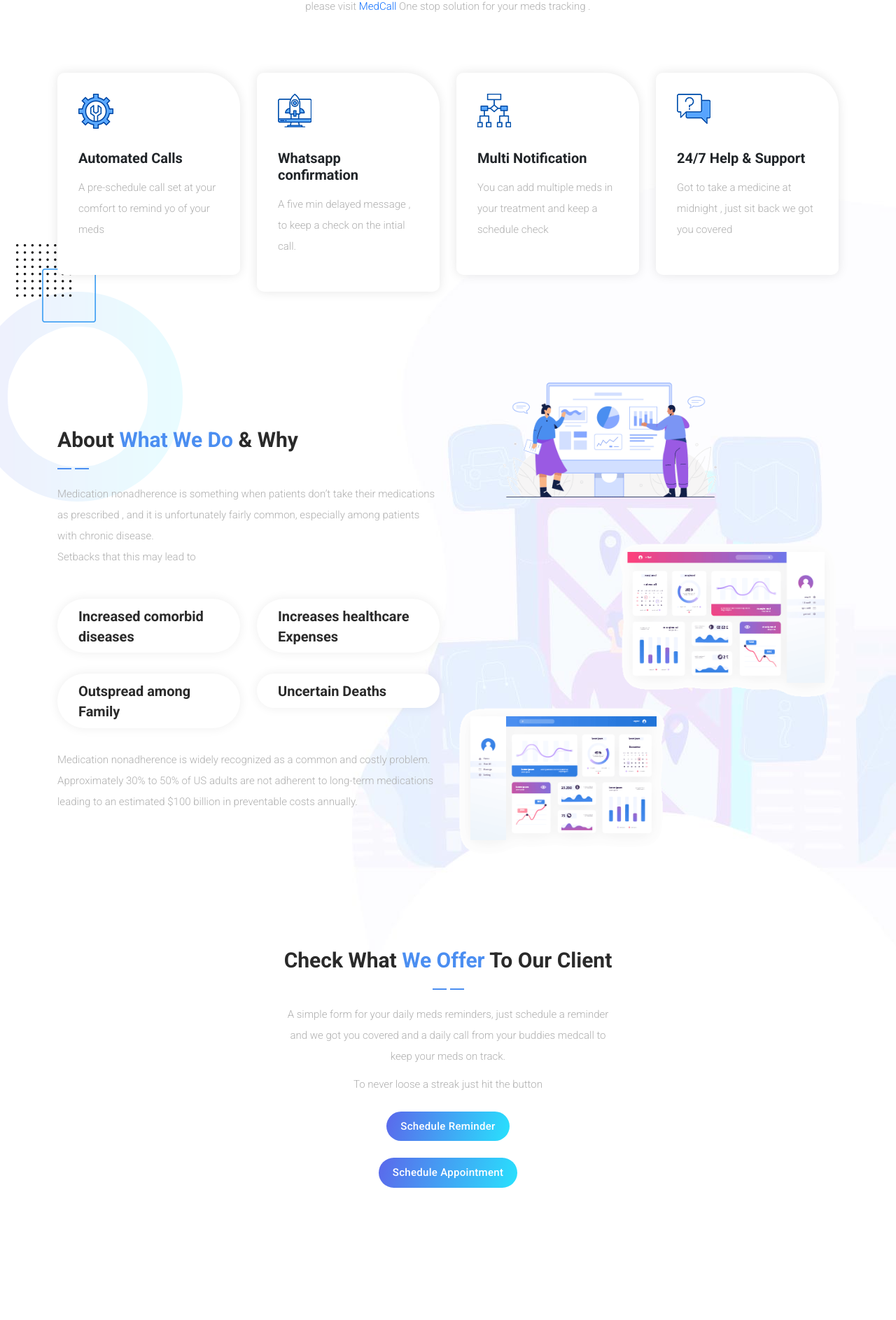
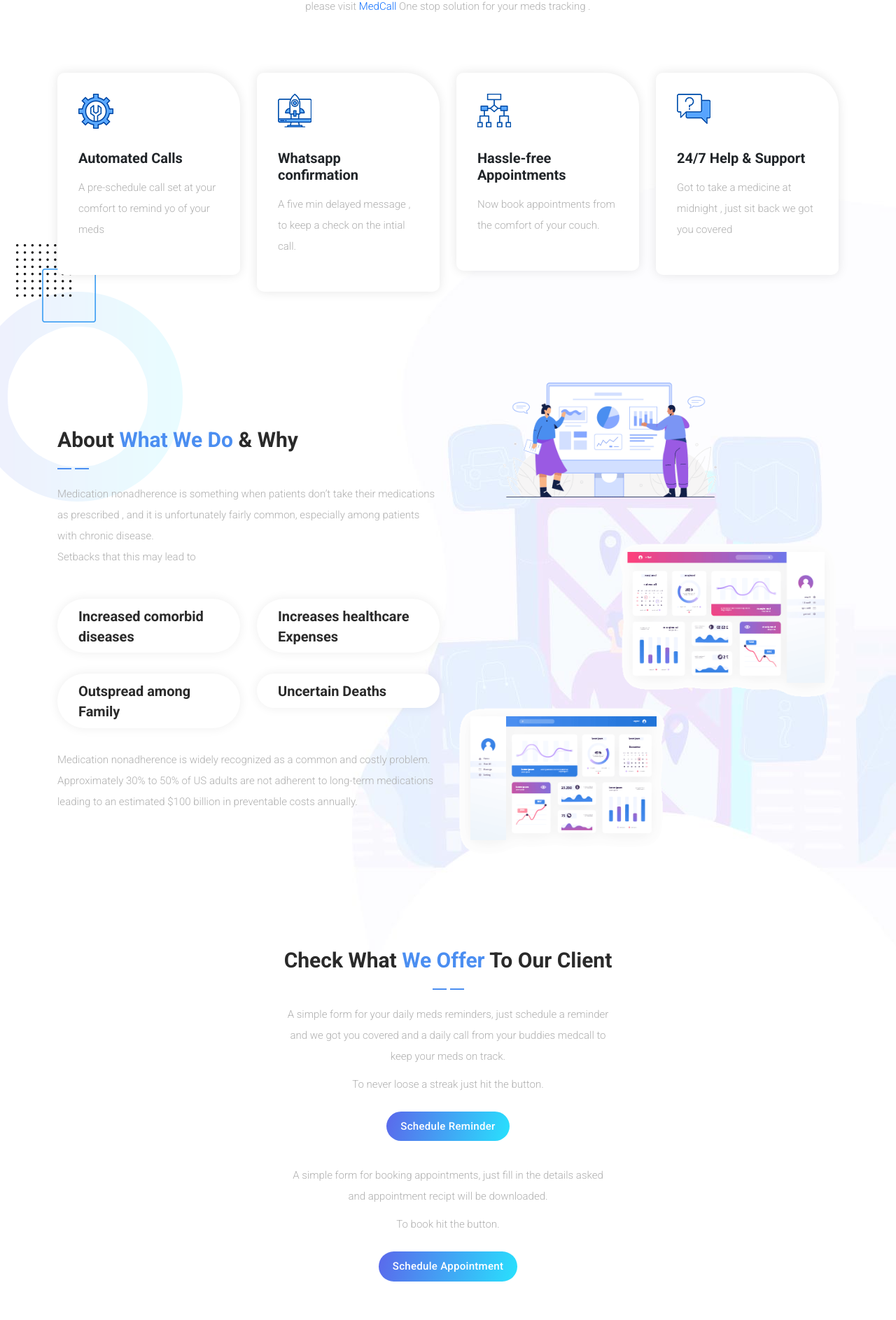
Before and after one commit to shivaamm/Bytecoders-Stratethon, a Flask app: page /welcome in a window 1280 px wide. Shown: the part 1079-2966 px from the top of the page at 70% size. Run offline with Flask 2, Linux system fonts and the light colour scheme; some libraries are stand-ins or nearby versions.

Commit message:
logo-resolved

```diff
--- a/templates/appointment.html
+++ b/templates/appointment.html
@@ -4,7 +4,8 @@
     <meta charset="utf-8">
     <meta http-equiv="X-UA-Compatible" content="IE=edge">
     <meta name="viewport" content="width=device-width, initial-scale=1">
-    <title>Optum Hack</title>
+    <title>MedCall</title>
+    <link rel="icon" href="../static/images/logo.jpeg" type="image">
     <link rel="stylesheet" href="../static/css/form.css">
     <link rel="stylesheet" href="https://maxcdn.bootstrapcdn.com/bootstrap/4.5.2/css/bootstrap.min.css">
     <script src="https://cdn.jsdelivr.net/npm/bootstrap@5.1.3/dist/js/bootstrap.bundle.min.js" integrity="sha384-ka7Sk0Gln4gmtz2MlQnikT1wXgYsOg+OMhuP+IlRH9sENBO0LRn5q+8nbTov4+1p" crossorigin="anonymous"></script>
--- a/templates/form.html
+++ b/templates/form.html
@@ -4,7 +4,8 @@
     <meta charset="utf-8">
     <meta http-equiv="X-UA-Compatible" content="IE=edge">
     <meta name="viewport" content="width=device-width, initial-scale=1">
-    <title>Optum Hack</title>
+    <title>MedCall</title>
+    <link rel="icon" href="../static/images/logo.jpeg" type="image">
     <link rel="stylesheet" href="../static/css/form.css">
     <link rel="stylesheet" href="https://maxcdn.bootstrapcdn.com/bootstrap/4.5.2/css/bootstrap.min.css">
     <script src="https://cdn.jsdelivr.net/npm/bootstrap@5.1.3/dist/js/bootstrap.bundle.min.js" integrity="sha384-ka7Sk0Gln4gmtz2MlQnikT1wXgYsOg+OMhuP+IlRH9sENBO0LRn5q+8nbTov4+1p" crossorigin="anonymous"></script>
--- a/templates/index.html
+++ b/templates/index.html
@@ -1,8 +1,6 @@
 <!DOCTYPE html>
 <html lang="en">
-
   <head>
-
     <meta charset="UTF-8">
     <meta name="viewport" content="width=device-width, initial-scale=1, shrink-to-fit=no">
     <meta name="description" content="">
@@ -10,7 +8,7 @@
     <link rel="preconnect" href="https://fonts.googleapis.com">
     <link rel="preconnect" href="https://fonts.gstatic.com" crossorigin>
     <link href="https://fonts.googleapis.com/css2?family=Roboto:wght@100;300;400;500;700;900&display=swap" rel="stylesheet">
-
+    <link rel="icon" href="../static/images/logo.jpeg" type="image">
     <title>MedCall</title>
     <link href="../static/others/vendor/bootstrap/css/bootstrap.min.css" rel="stylesheet">
 
@@ -134,8 +132,8 @@
         <div class="col-lg-3">
           <div class="service-item third-service">
             <div class="icon"></div>
-            <h4>Multi Notification</h4>
-            <p>You can add multiple meds in your treatment and keep a schedule check</p>
+            <h4>Hassle-free Appointments</h4>
+            <p>Now book appointments from the comfort of your couch.</p>
           </div>
         </div>
         <div class="col-lg-3">
@@ -205,10 +203,12 @@
             <h4>Check What <em>We Offer</em> to our Client</h4>
             <img src="../static/others/assets/images/heading-line-dec.png" alt="">
             <p>A simple form for your daily meds reminders, just schedule a reminder and we got you covered and a daily call from your buddies medcall to keep your meds on track.</p>
-            <p>To never loose a streak just hit the button    </p> <br>
+            <p>To never loose a streak just hit the button.</p> <br>
               <div class="gradient-button">
               <a href="/form">Schedule Reminder</a>
-              <br> <br>
+              <br><br>
+              <p>A simple form for booking appointments, just fill in the details asked and appointment recipt will be downloaded.</p>
+              <p>To book hit the button.</p> <br>
               <a href="/appointment">Schedule Appointment</a>
             </div>
           </div>
```
Also changed, not shown: static/images/logo.jpeg (added).
